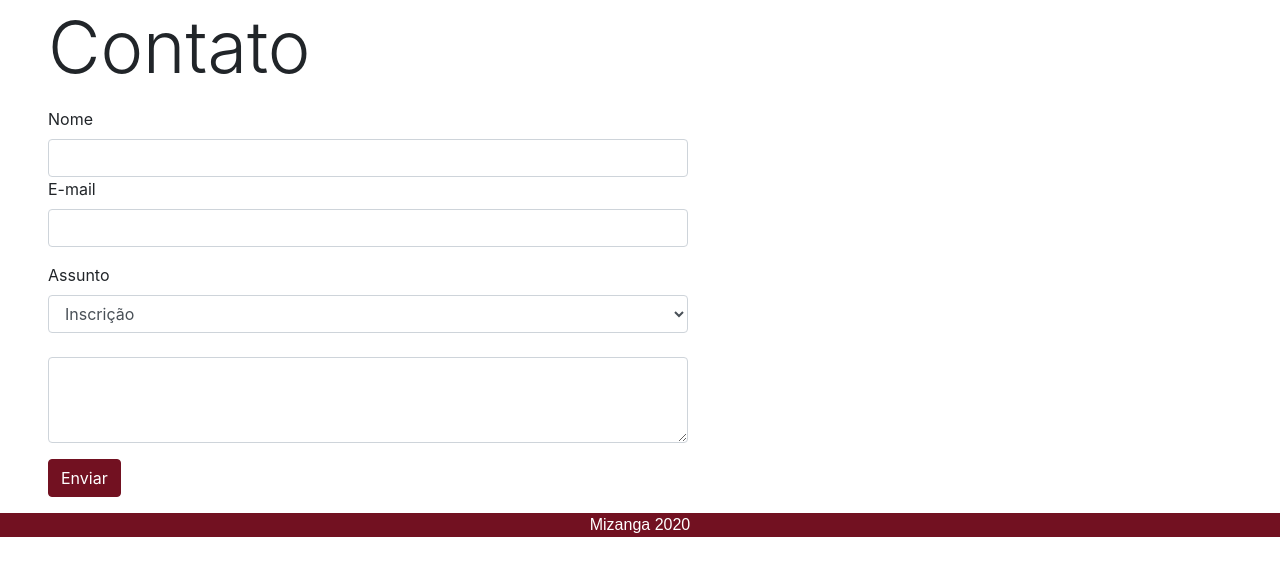
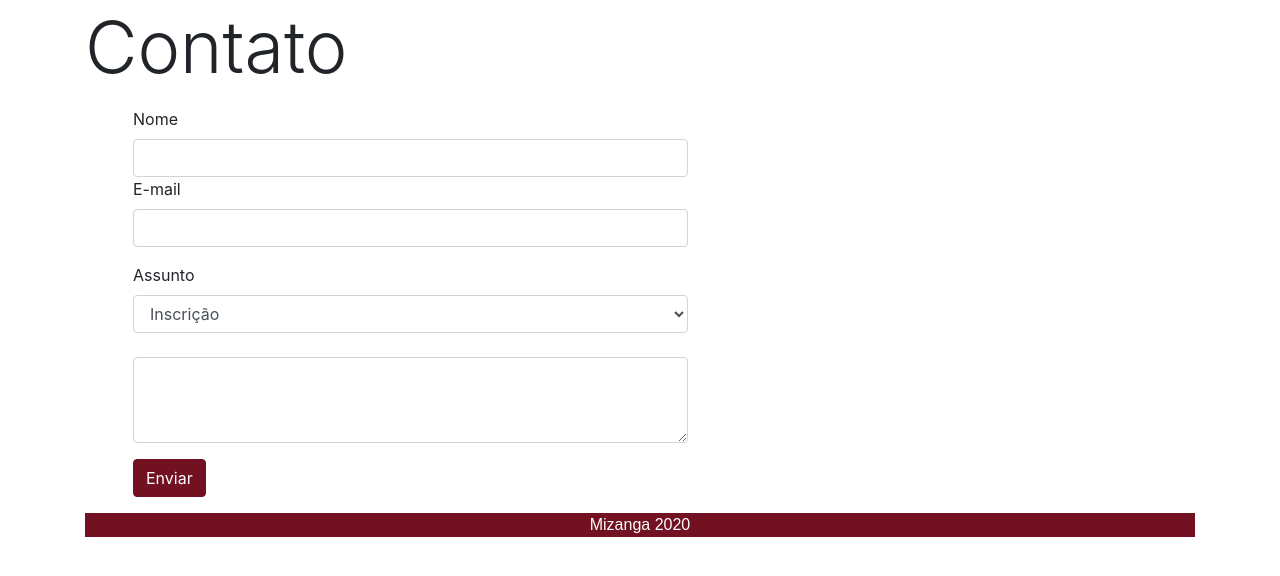
Before and after one commit to stephaniedt/mizanga, a PHP site: page /contato.php in a window 1280 px wide. Shown: the part 72-648 px from the top of the page. Run offline with PHP 8.4, Linux system fonts and the light colour scheme; some web fonts are replaced.

Commit message:
corrigindo radio

```diff
--- a/admin-substituir-parecerista.php
+++ b/admin-substituir-parecerista.php
@@ -24,7 +24,6 @@
       <p class="lead font-italic"></p>
     </div>
 
-</div>
 <!-- Inicio -->
 <div class="container">
     <p class="mt-5">Avaliador de destino</p>
@@ -128,5 +127,6 @@
     <?php require('./includes/footer.php'); ?>
     <?php require('./includes/script.php'); ?>
   </div>
+</div>
 </body>
 </html>
--- a/contato.php
+++ b/contato.php
@@ -8,9 +8,10 @@
 <div class="sticky-top">
     <?php require('./includes/navbar.php'); ?>
   </div>
-  <div class="">
+
+  <div class="container">
         <div class="mb-1 pt-1">
-      <h4 class="display-3 ml-5">Contato</h4>
+            <h4 class="display-3">Contato</h4>
             <p class="lead font-italic"></p>
         </div>
      <form class="w-50 ml-5">
```
Lines whose indentation alone changed are shown as unchanged.
